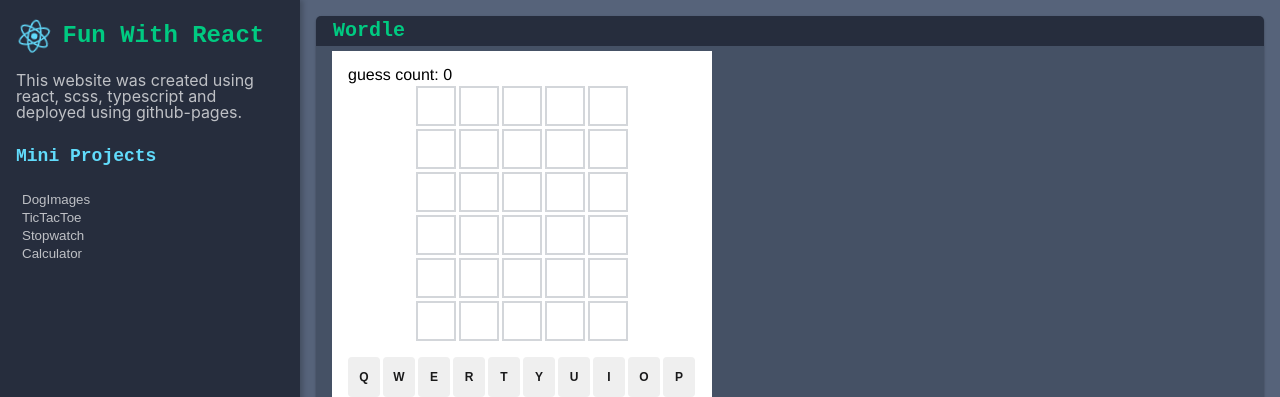
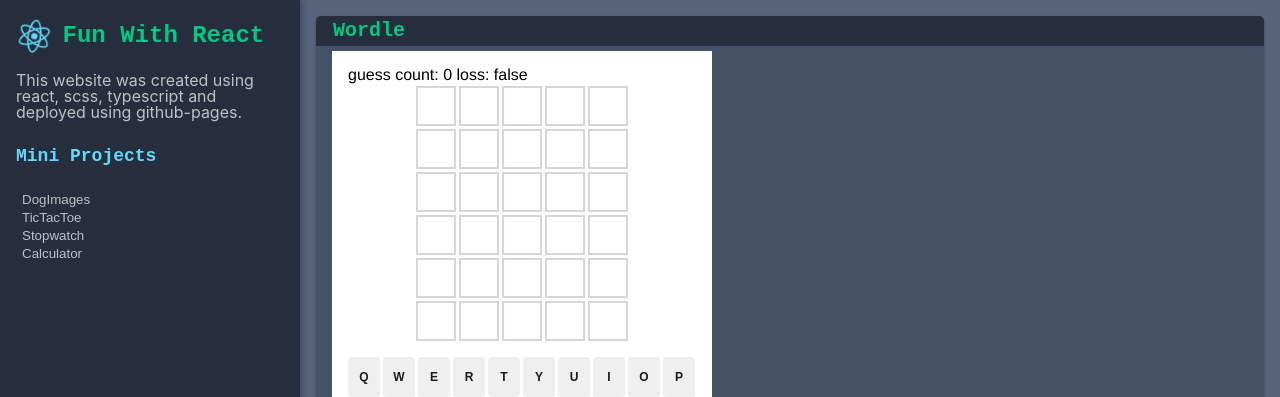
Before and after one commit to nate-h/fun-with-react, a React (Create React App) app: page / in a window 1280 px wide. Shown: the top 397 px of the page. Built offline with nearby package versions, Linux system fonts and the light colour scheme; no server answers.

Commit message:
Remove React import from files that don't need it.

```diff
--- a/src/App.tsx
+++ b/src/App.tsx
@@ -1,4 +1,4 @@
-import React, { useEffect, useState } from 'react';
+import { useEffect, useState } from 'react';
 import './reset.scss';
 import './App.scss';
 import TicTacToe from './tic-tac-toe/TicTacToe';
--- a/src/Card.tsx
+++ b/src/Card.tsx
@@ -1,4 +1,3 @@
-import React from 'react';
 import './Card.scss';
 
 const CardHeader = (props: any) => <h1 className='CardHeader'>{props.children}</h1>;
--- a/src/card-memory-game/CardMemoryGame.tsx
+++ b/src/card-memory-game/CardMemoryGame.tsx
@@ -1,4 +1,3 @@
-import React from 'react';
 import Card from '../Card';
 
 export default function CardMemoryGame() {
--- a/src/sidebar/Sidebar.tsx
+++ b/src/sidebar/Sidebar.tsx
@@ -1,4 +1,3 @@
-import React from 'react';
 import logo from '../logo.svg';
 import './Sidebar.scss';
 
--- a/src/stop-watch/StopWatch.tsx
+++ b/src/stop-watch/StopWatch.tsx
@@ -1,4 +1,4 @@
-import React, { useRef, useState } from 'react';
+import { useRef, useState } from 'react';
 import clsx from 'clsx';
 import Card from '../Card';
 import './Stopwatch.scss';
--- a/src/tic-tac-toe/TicTacToe.tsx
+++ b/src/tic-tac-toe/TicTacToe.tsx
@@ -1,4 +1,4 @@
-import React, { useState } from 'react';
+import { useState } from 'react';
 import clsx from 'clsx';
 import Card from '../Card';
 import './TicTacToe.scss';
--- a/src/wordle/Wordle.tsx
+++ b/src/wordle/Wordle.tsx
@@ -1,6 +1,6 @@
 import './Wordle.scss';
 import Card from '../Card';
-import React, { useState } from 'react';
+import { useState } from 'react';
 import clsx from 'clsx';
 
 const allWords = [
@@ -28,6 +28,7 @@ export default function Wordle() {
   const answer = 'hacks';
   const [guessCount, setGuessCount] = useState<number>(0);
   const [guesses, setGuesses] = useState<Array<Array<string>>>(Array(6).fill(Array(5).fill('')));
+  const loss = guessCount > 5;
 
   function press(char: string) {
     console.log(char);
@@ -37,13 +38,16 @@ export default function Wordle() {
     if (char === '') {
       return '';
     }
-    if (guessRow == guessCount) {
+    if (guessRow === guessCount) {
       return 'unevaluated';
     }
     return 'green';
   }
 
   function incrementGuessCount() {
+    if (guessCount > 5) {
+      return;
+    }
     setGuessCount(guessCount + 1);
   }
 
@@ -70,6 +74,7 @@ export default function Wordle() {
       <section className='Wordle'>
         <div className='guesses'>
           {`guess count: ${guessCount}`}
+          {` loss: ${loss}`}
           {guesses.map((guess, guessRow) => {
             return (
               <ul className='guess' key={guessRow}>
```
Also changed, not shown: 1 other file (tests, documents, lock files or other folders).
